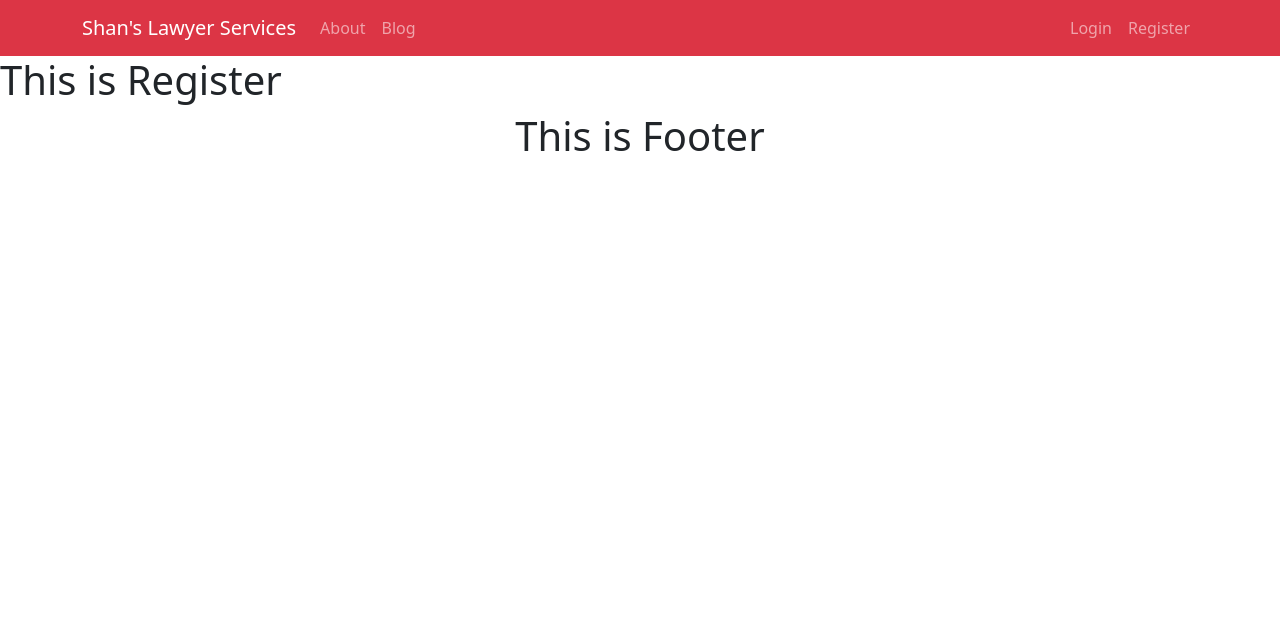
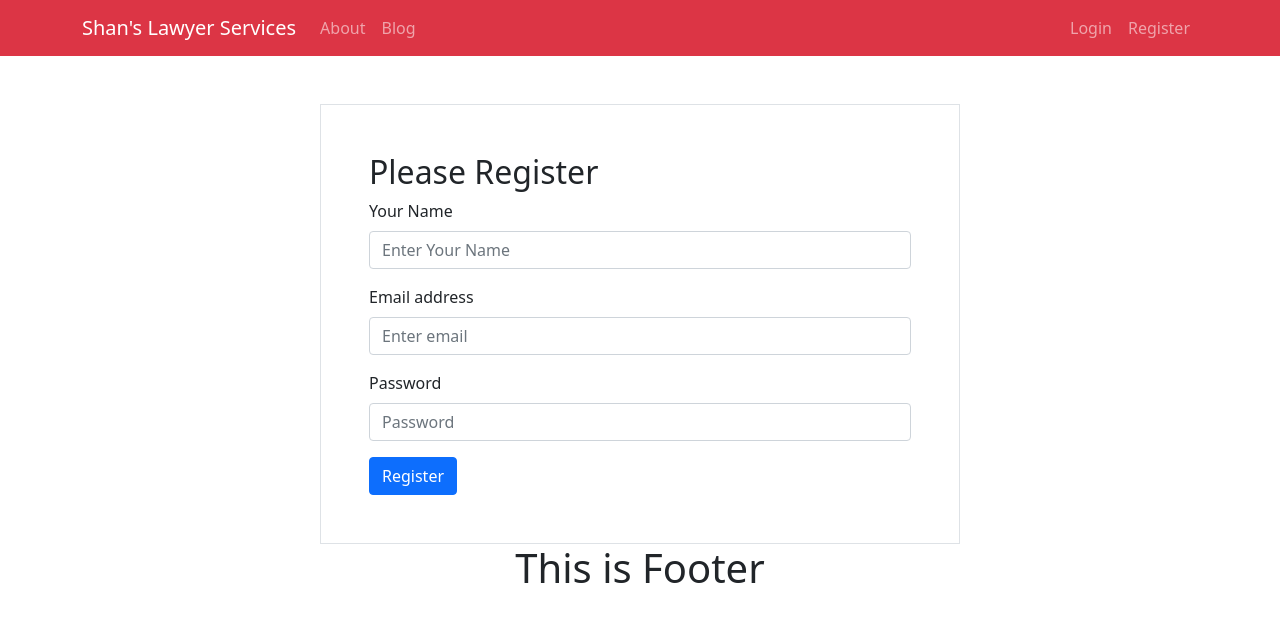
Before and after one commit to jewelCode/independent-service-provider, a React (Create React App) app: page /register in a window 1280 px wide. Shown: the top 622 px of the page. Built offline with nearby package versions, Linux system fonts and the light colour scheme.

Commit message:
login and register form added

```diff
--- a/src/components/Home/Home/Home.js
+++ b/src/components/Home/Home/Home.js
@@ -5,7 +5,6 @@
 const Home = () => {
     return (
         <div>
-
             <Services></Services>
         </div>
     );
--- a/src/components/Login/Login/Login.js
+++ b/src/components/Login/Login/Login.js
@@ -1,9 +1,27 @@
 import React from 'react';
+import { Button, Form } from 'react-bootstrap';
 
 const Login = () => {
     return (
-        <div>
-            <h1>This is Login</h1>
+        <div className="w-50 mx-auto border p-5 mt-5">
+            <h2>Please Login</h2>
+            <Form>
+                <Form.Group className="mb-3" controlId="formBasicEmail">
+                    <Form.Label>Email address</Form.Label>
+                    <Form.Control type="email" placeholder="Enter email" />
+                </Form.Group>
+                <Form.Group className="mb-3" controlId="formBasicPassword">
+                    <Form.Label>Password</Form.Label>
+                    <Form.Control type="password" placeholder="Password" />
+                </Form.Group>
+                <Form.Group className="mb-3" controlId="formBasicCheckbox">
+                    <Form.Check type="checkbox" label="Check me out" />
+                </Form.Group>
+                <Button variant="primary" type="submit">
+                    Submit
+                </Button>
+
+            </Form>
         </div>
     );
 };
--- a/src/components/Login/Register/Register.js
+++ b/src/components/Login/Register/Register.js
@@ -1,9 +1,28 @@
 import React from 'react';
+import { Button, Form } from 'react-bootstrap';
 
 const Register = () => {
     return (
-        <div>
-            <h1>This is Register</h1>
+        <div className="w-50 mx-auto border p-5 mt-5">
+            <h2>Please Register</h2>
+            <Form>
+                <Form.Group className="mb-3" controlId="formBasicEmail">
+                    <Form.Label>Your Name</Form.Label>
+                    <Form.Control type="text" placeholder="Enter Your Name" />
+                </Form.Group>
+                <Form.Group className="mb-3" controlId="formBasicEmail">
+                    <Form.Label>Email address</Form.Label>
+                    <Form.Control type="email" placeholder="Enter email" />
+                </Form.Group>
+
+                <Form.Group className="mb-3" controlId="formBasicPassword">
+                    <Form.Label>Password</Form.Label>
+                    <Form.Control type="password" placeholder="Password" />
+                </Form.Group>
+                <Button variant="primary" type="submit">
+                    Register
+                </Button>
+            </Form>
         </div>
     );
 };
```
